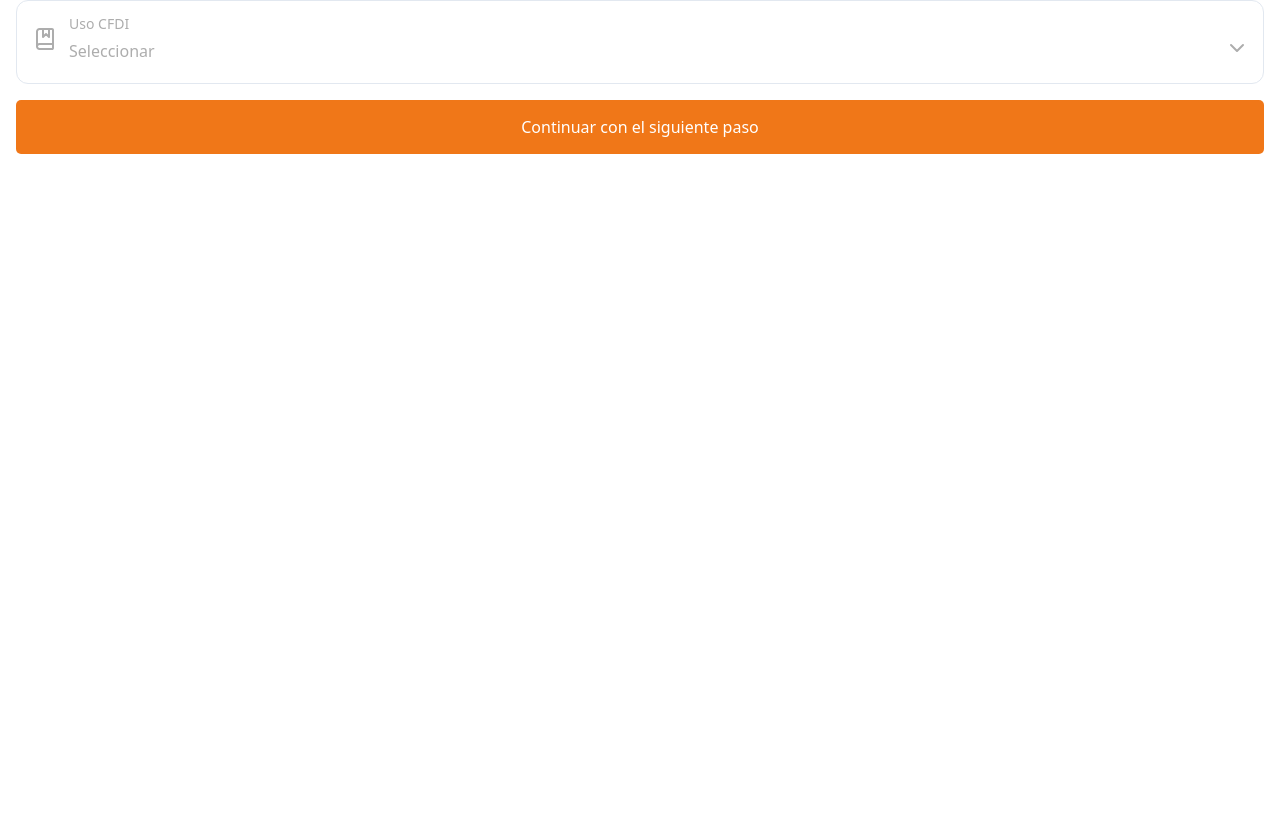
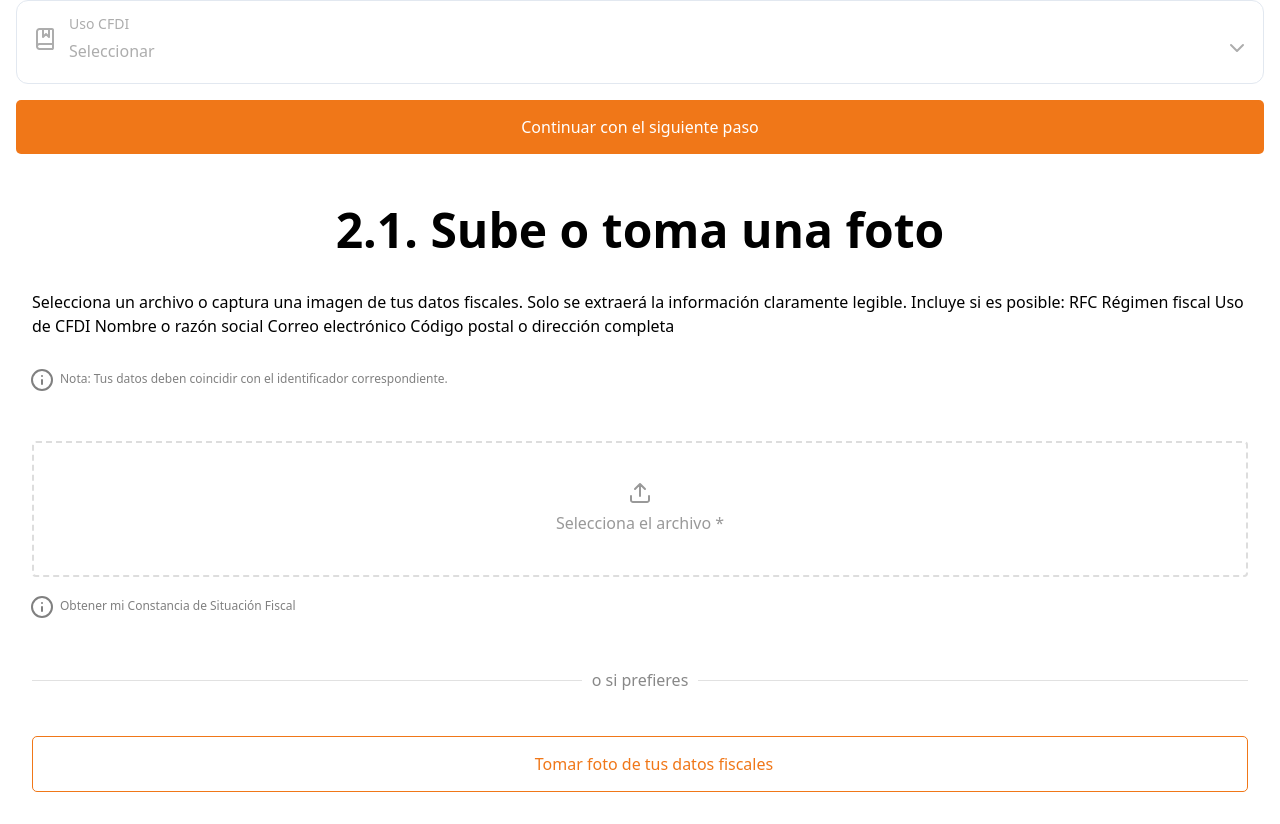
Before and after one commit to skibilling/SkibilingFront, an Angular app: page / in a window 1280 px wide. Shown: the part 5658-6482 px from the top of the page. Before the commit the page ends 5820 px from the top, so only its background shows below. Built offline with nearby package versions, Linux system fonts and the light colour scheme.

Commit message:
step 2 part 2

```diff
--- a/src/app/components/atoms/drop-box/drop-box.component.html
+++ b/src/app/components/atoms/drop-box/drop-box.component.html
@@ -17,7 +17,7 @@
              (change)="onFileSelected($event)">
     </label>
   </div>
-  <app-hint [text]="information" [type]="error ? 'error' : 'info'"></app-hint>
+  <app-hint *ngIf="showHint" [text]="information" [type]="error ? 'error' : 'info'"></app-hint>
 </div>
 
 <!-- Div para estado disabled -->
@@ -38,5 +38,5 @@
              disabled>
     </label>
   </div>
-  <app-hint [text]="information" type="info"></app-hint>
+  <app-hint *ngIf="showHint" [text]="information" type="info"></app-hint>
 </div>
--- a/src/app/components/atoms/drop-box/drop-box.component.ts
+++ b/src/app/components/atoms/drop-box/drop-box.component.ts
@@ -17,20 +17,13 @@ export class DropBoxComponent {
   @Input() error: boolean = false;
   @Input() information: string = 'Informational Text';
   @Input() icon: string = '';
+  @Input() fileExtensions: string = '';
   @Input() required: boolean = true;
+  @Input() showHint: boolean = true;
   fileName: string = '';
 
   getAcceptType(): string {
-    switch(this.icon) {
-      case 'image':
-        return '.jpg,.jpeg,.png,.gif';
-      case 'pdf':
-        return '.pdf';
-      case 'csv':
-        return '.csv';
-      default:
-        return '';
-    }
+    return this.fileExtensions;
   }
 
   isValidFileType(fileName: string): boolean {
--- /dev/null
+++ b/src/app/components/organisms/content-info-camera/content-info-camera.component.css
@@ -0,0 +1,6 @@
+.camera-info-container {
+  display: flex;
+  flex-direction: column;
+  gap: 1.5rem;
+  padding: 2rem;
+}
--- /dev/null
+++ b/src/app/components/organisms/content-info-camera/content-info-camera.component.html
@@ -0,0 +1,27 @@
+<div class="camera-info-container">
+  <app-titles [text]="'2.1. Sube o toma una foto'" [color]="'#000'"></app-titles>
+
+  <app-simple-text
+    [text]="'Selecciona un archivo o captura una imagen de tus datos fiscales. Solo se extraerá la información claramente legible.\n\nIncluye si es posible:\nRFC\nRégimen fiscal\nUso de CFDI\nNombre o razón social\nCorreo electrónico\nCódigo postal o dirección completa'"
+    [color]="'#000'">
+  </app-simple-text>
+
+  <app-hint
+    [type]="'info'"
+    [text]="'Nota: Tus datos deben coincidir con el identificador correspondiente.'">
+  </app-hint>
+
+  <app-drop-box
+    [information]="'Obtener mi Constancia de Situación Fiscal'"
+    [icon]="'Image.svg'"
+    [fileExtensions]="'.jpg'">
+  </app-drop-box>
+
+  <app-divider [text]="'o si prefieres'"></app-divider>
+
+  <app-custom-button
+    [type]="'secondary'"
+    [text]="'Tomar foto de tus datos fiscales'"
+    [icon]="'Upload.svg'">
+  </app-custom-button>
+</div>
--- a/src/app/components/pages/pruebas/pruebas.component.html
+++ b/src/app/components/pages/pruebas/pruebas.component.html
@@ -45,3 +45,4 @@
 <app-divider [text]="'Hola mundo'"></app-divider>
 <app-tickets-page></app-tickets-page>
 <app-content-fiscal-data></app-content-fiscal-data>
+<app-content-info-camera></app-content-info-camera>
--- a/src/app/components/pages/pruebas/pruebas.component.ts
+++ b/src/app/components/pages/pruebas/pruebas.component.ts
@@ -10,12 +10,12 @@ import { LandingComponent } from '../landing/landing.component';
 import { DividerComponent } from "../../atoms/divider/divider.component";
 import { TicketsPageComponent } from '../tickets-page/tickets-page.component';
 import { ContentFiscalDataComponent } from "../../organisms/content-fiscal-data/content-fiscal-data.component";
-import { TicketItemComponent } from "../../molecules/ticket-item/ticket-item.component";
+import { ContentInfoCameraComponent } from '../../organisms/content-info-camera/content-info-camera.component';
 
 @Component({
   selector: 'app-pruebas',
   standalone: true,
-  imports: [CommonModule, SvgIconComponent, HintComponent, DropBoxComponent, StatusBillingComponent, StatusTicketsComponent, NavigationBarComponent, LandingComponent, DividerComponent, TicketsPageComponent, ContentFiscalDataComponent, TicketItemComponent],
+  imports: [CommonModule, SvgIconComponent, HintComponent, DropBoxComponent, StatusBillingComponent, StatusTicketsComponent, NavigationBarComponent, LandingComponent, DividerComponent, TicketsPageComponent, ContentFiscalDataComponent, ContentInfoCameraComponent],
   templateUrl: './pruebas.component.html',
   styleUrls: ['./pruebas.component.css']
 })
```
Also changed, not shown: src/app/components/organisms/content-info-camera/content-info-camera.component.ts (added, +25 -0 lines), 1 other file (tests, documents, lock files or other folders).
